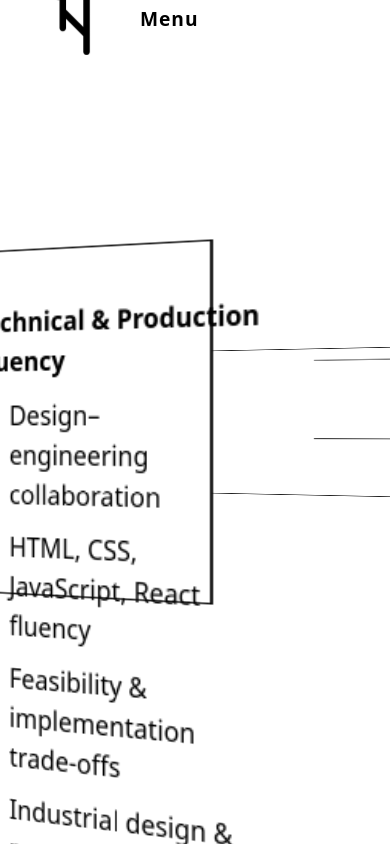
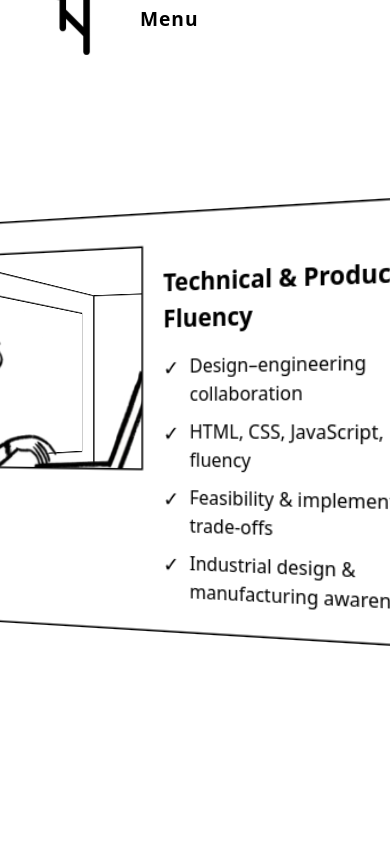
Before and after one commit to Ehsantagh/ehsan-r, a React (Vite) app: page /expertise in a window 390 px wide. Built offline with nearby package versions, Linux system fonts and the light colour scheme.

Commit message:
only overflowX is not set to hidden. and also the cube proportions is fixed on mobile, but i need to strtch it vertically now

```diff
--- a/src/styles/expertise.css
+++ b/src/styles/expertise.css
@@ -168,33 +168,33 @@
 
   .cube-container {
     max-width: 100%;
-    height: 510px;
+    height: 360px;
   }
 
   .cube {
-    width: 1020px;
-    height: 510px;
+    width: 600px;
+    height: 360px;
   }
 
   .cube-face {
-    width: 1020px;
-    height: 510px;
+    width: 600px;
+    height: 360px;
   }
 
   .cube-face.front {
-    transform: translateZ(510px);
+    transform: translateZ(300px);
   }
 
   .cube-face.right {
-    transform: rotateY(90deg) translateZ(510px);
+    transform: rotateY(90deg) translateZ(300px);
   }
 
   .cube-face.back {
-    transform: rotateY(180deg) translateZ(510px);
+    transform: rotateY(180deg) translateZ(300px);
   }
 
   .cube-face.left {
-    transform: rotateY(-90deg) translateZ(510px);
+    transform: rotateY(-90deg) translateZ(300px);
   }
 
   .face-title {
@@ -211,7 +211,7 @@
   }
 }
 
-@media (max-width: 768px) {
+/* @media (max-width: 768px) {
   .expertise-page {
     padding: 1.5rem;
   }
@@ -243,9 +243,9 @@
     padding: 1rem;
     gap: 0.8rem;
   }
-}
+} */
 
-@media (max-width: 480px) {
+/* @media (max-width: 480px) {
   .expertise-page {
     padding: 1rem;
   }
@@ -281,4 +281,4 @@
   .face-window {
     border-radius: 4px;
   }
-}
+} */
--- a/src/styles/home.css
+++ b/src/styles/home.css
@@ -1,4 +1,9 @@
 /* Home Page */
+
+html {
+  overflow-x: hidden;
+}
+
 .home-page {
   width: 100%;
   min-height: 100vh;
@@ -8,6 +13,7 @@
   justify-content: center;
   padding: 2rem;
 }
+
 
 /* Intro Box */
 .intro-box {
```
Also changed, not shown: 1 other file (tests, documents, lock files or other folders).
